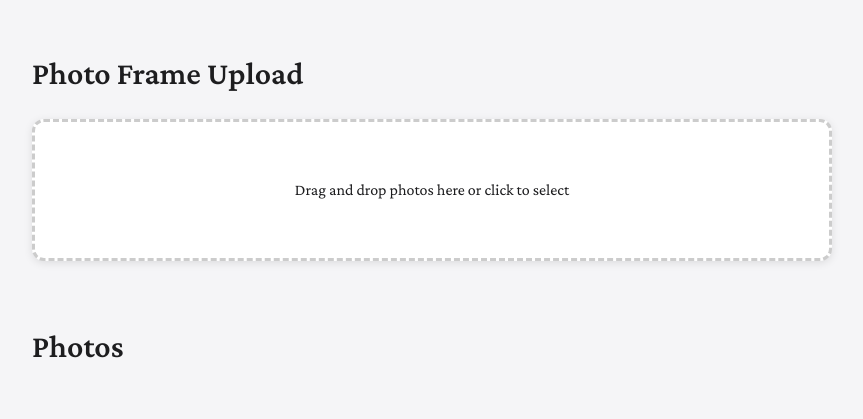
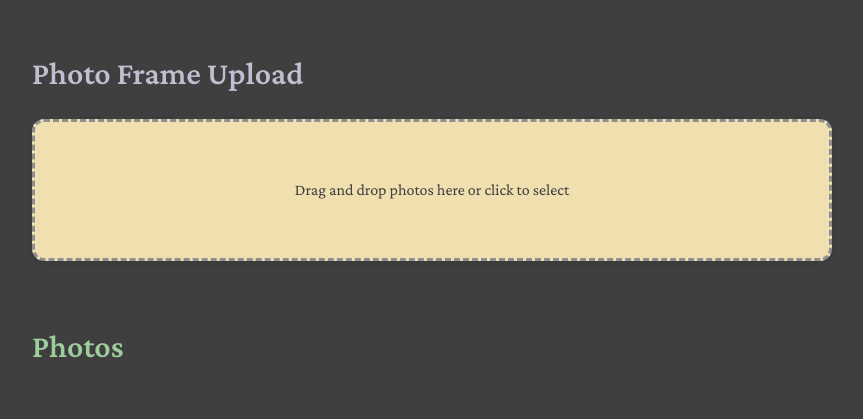
Before and after one commit to pbrowne011/eink-photo, a Flask app: page / in a window 1280 px wide. Shown: the top 419 px of the page, without its empty margins (208-1071 px from the left). Run offline with Flask 2, Linux system fonts and the light colour scheme; parts of the project's set-up code (start-up, migrations or seed data) failed here and were passed over.

Commit message:
add zenburn theme
I modified the CSS for the site to use a Zenburn-esque theme, so
that whoever is using the application can see my favorite theme
(right now).

I'll make this configurable if others use this project

```diff
--- a/app/static/css/styles.css
+++ b/app/static/css/styles.css
@@ -1,22 +1,13 @@
 @import url('https://fonts.googleapis.com/css2?family=Crimson+Pro:wght@400;600&display=swap');
 
 :root {
-    --bg-color: #f5f5f7;
-    --text-color: #1d1d1f;
-    --border-color: #ccc;
-    --drop-zone-bg: white;
-    --drop-zone-hover: rgba(33, 150, 243, 0.1);
-    --delete-btn-bg: rgba(255, 59, 48, 0.8);
-}
-
-@media (prefers-color-scheme: dark) {
-    :root {
-        --bg-color: #1a1b26;
-        --text-color: #d4d4d4;
-        --border-color: #333;
-        --drop-zone-bg: #24283b;
-        --drop-zone-hover: rgba(33, 150, 243, 0.2);
-    }
+    --bg-color: #3f3f3f;
+    --text-color: #dcdccc;
+    --border-color: #8f8f8f;
+    --drop-zone-bg: #f0dfaf;
+    --drop-zone-text: #3f3f3f;
+    --drop-zone-hover: rgba(140, 208, 211, 0.1);
+    --delete-btn-bg: #41363C;
 }
 
 body {
@@ -32,7 +23,16 @@ body {
     padding: 20px;
 }
 
+.upload-title {
+    color: #c0bed1;
+}
+
+.photos-title {
+    color: #9ece9e;
+}
+
 .drop-zone {
+    color: var(--drop-zone-text);
     border: 3px dashed var(--border-color);
     border-radius: 12px;
     padding: 40px;
@@ -43,7 +43,7 @@ body {
 }
 
 .drop-zone.dragover {
-    border-color: #2196F3;
+    border-color: #8cd0d3;
     background-color: var(--drop-zone-hover);
 }
 
@@ -57,8 +57,7 @@ body {
 .photo-container {
     position: relative;
     aspect-ratio: 1;
-    border-radius: 8px;
-    overflow: hidden;
+    overflow: visible;
     box-shadow: 0 2px 8px rgba(0, 0, 0, 0.1);
 }
 
@@ -66,6 +65,7 @@ body {
     width: 100%;
     height: 100%;
     object-fit: cover;
+    border-radius: 8px 8px 0 0;
 }
 
 .delete-btn {
@@ -73,8 +73,10 @@ body {
     bottom: 0;
     left: 0;
     width: 100%;
+    border-radius: 0 0 8px 8px;
+    margin: 0;
     background-color: var(--delete-btn-bg);
-    color: white;
+    color: #7f9f7f;
     border: none;
     padding: 8px;
     cursor: pointer;
@@ -119,11 +121,11 @@ body {
 }
 
 .status-message.success {
-    background-color: #dff0d8;
-    color: #3c763d;
+    background-color: #8faf9f;
+    color: #2e3330;
 }
 
 .status-message.error {
-    background-color: #f2dede;
-    color: #a94442;
+    background-color: #333333;
+    color: #ffffff;
 }
--- a/app/templates/index.html
+++ b/app/templates/index.html
@@ -8,13 +8,13 @@
 </head>
 <body>
     <div class="container">
-        <h1>Photo Frame Upload</h1>
+        <h1 class="upload-title">Photo Frame Upload</h1>
         <div id="drop-zone" class="drop-zone">
             <p>Drag and drop photos here or click to select</p>
         </div>
     </div>
     <div class="container">
-      <h1>Photos</h1>
+      <h1 class="photos-title">Photos</h1>
       <div id="photo-dir" class="photo-dir">
       </div>
     </div>
```
